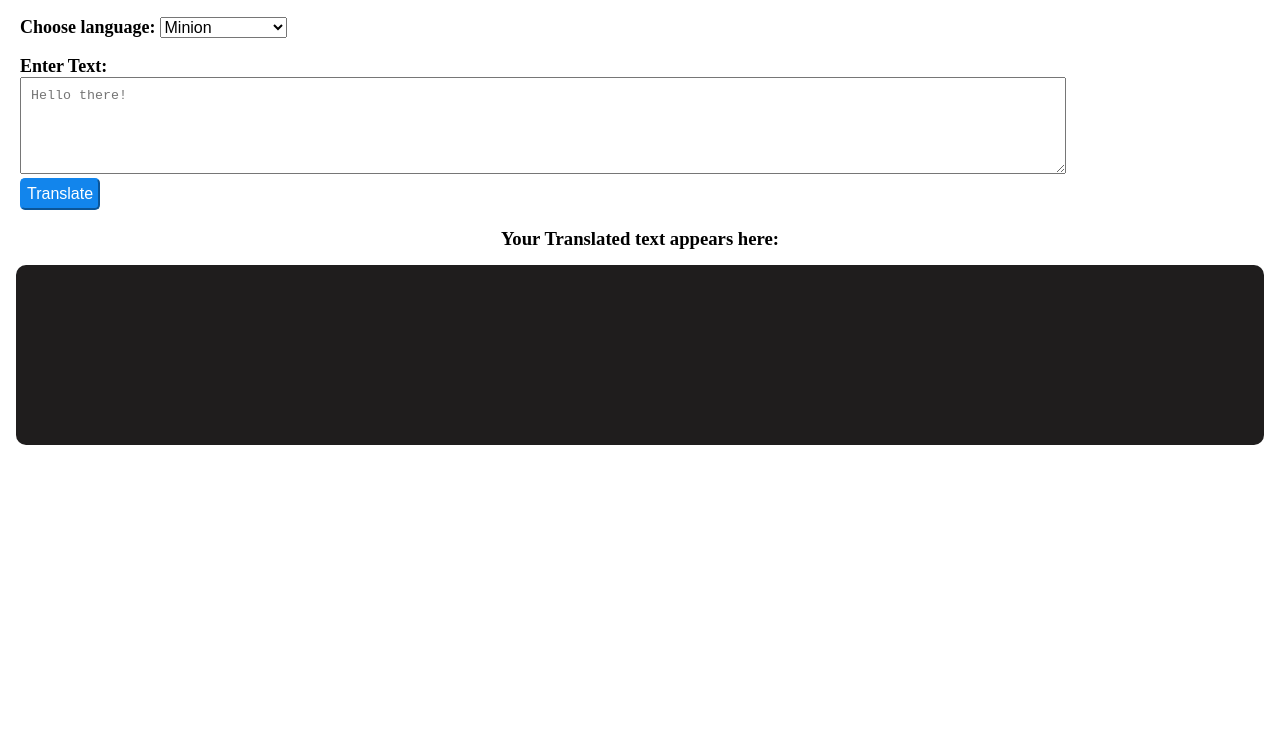
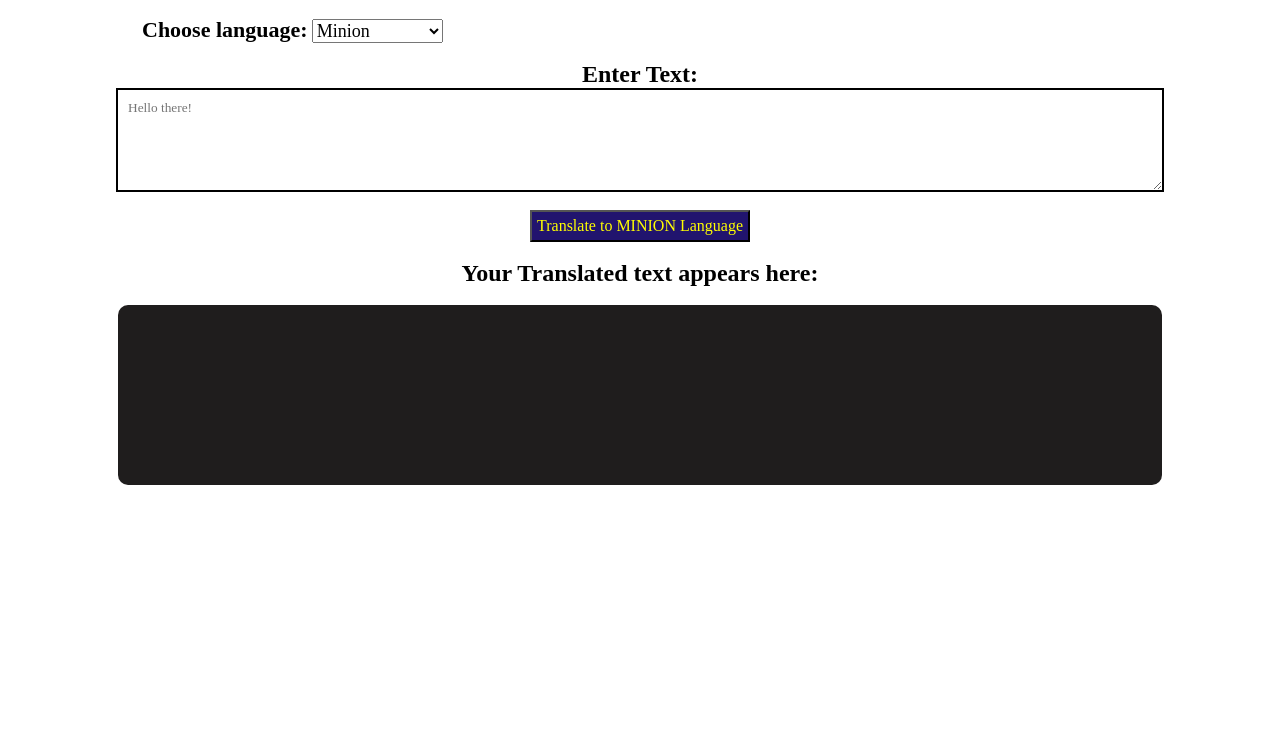
Before and after one commit to Gackrey/fun-translator, a plain HTML site: page index.html in a window 1280 px wide. Shown: the part 52-800 px from the top of the page. Drawn offline with Linux system fonts and the light colour scheme; a web font is replaced by a local one.

Commit message:
Enhanced UI

```diff
--- a/index.html
+++ b/index.html
@@ -23,11 +23,11 @@
     </select>
     <br>
     <br>
-    <label for="inputtext">Enter Text:</label><br>
+    <h2>Enter Text:</h2>
     <textarea id="input" name="inputtext" placeholder="Hello there!" cols="20" rows="5"></textarea><br>
-    <button id="submit">Translate</button>
-    <br><br>
-    <h3>Your Translated text appears here:</h3>
+    <button id="submit">Translate to MINION Language</button>
+    <br>
+    <h2>Your Translated text appears here:</h2><br>
     <div id="display" name="display"></div>
 </body>
 <script src="minion.js"></script>
--- a/minion.js
+++ b/minion.js
@@ -10,6 +10,9 @@
     getrequestvalue(get);
 });
 
+language.addEventListener('click',()=>{
+    submit.innerText = `Translate to ${language.value.toUpperCase()} Language`
+})
 function getrequestvalue(url) {
     display.innerText = 'Please wait.....';
     fetch(url)
--- a/style.css
+++ b/style.css
@@ -1,5 +1,7 @@
+@import url('https://fonts.googleapis.com/css2?family=Texturina:ital,wght@1,300&display=swap');
 *{
     margin: 0;
+    font-family: 'Texturina', serif;
 }
 h1{
     margin: 0;
@@ -7,44 +9,40 @@
     margin-bottom: 30px;
     font-size: xx-large;
     text-align: center;
-    background: #ffff00ed;
+    background:linear-gradient(45deg,#ff00d4ed,#0a0ef5ed);
     border-bottom:2px solid;
 }
 label{
-    margin-left: 20px;
-    font-size: 18px;
+    margin-left: 142px;
+    font-size: 22px;
     font-weight: bold;
 }
-h3{
+h2{
     text-align: center;
-    margin-bottom: 15px;
 }
 select,option{
-    font-size: 16px;
+    font-size: 18px;
 }
 #input{
     padding: 10px;
     margin-left: 20px;
     width: 80%;
+    display: block;
+    margin: auto;
+    border: 2px solid black;
     outline: none;
 }
 #submit{
-    margin-left: 20px;
-    color: white;
+    margin:auto;
+    display: block;
+    color: yellow;
     padding: 5px;
-    background-color: #1285ec;
-    border-radius: 5px;
+    background-color: rgb(33, 20, 110);
     font-size: 16px;
-    border-color: #1285ec;
     outline: none;
 }
-#submit:hover{
-    color:#1285ec;
-    background-color: white;
-}
 #display{
-    margin-left: 20px;
-    width: 96vw;
+    width: 80%;
     height: 20vh;
     color: white;
     margin-top: 16px;
```
